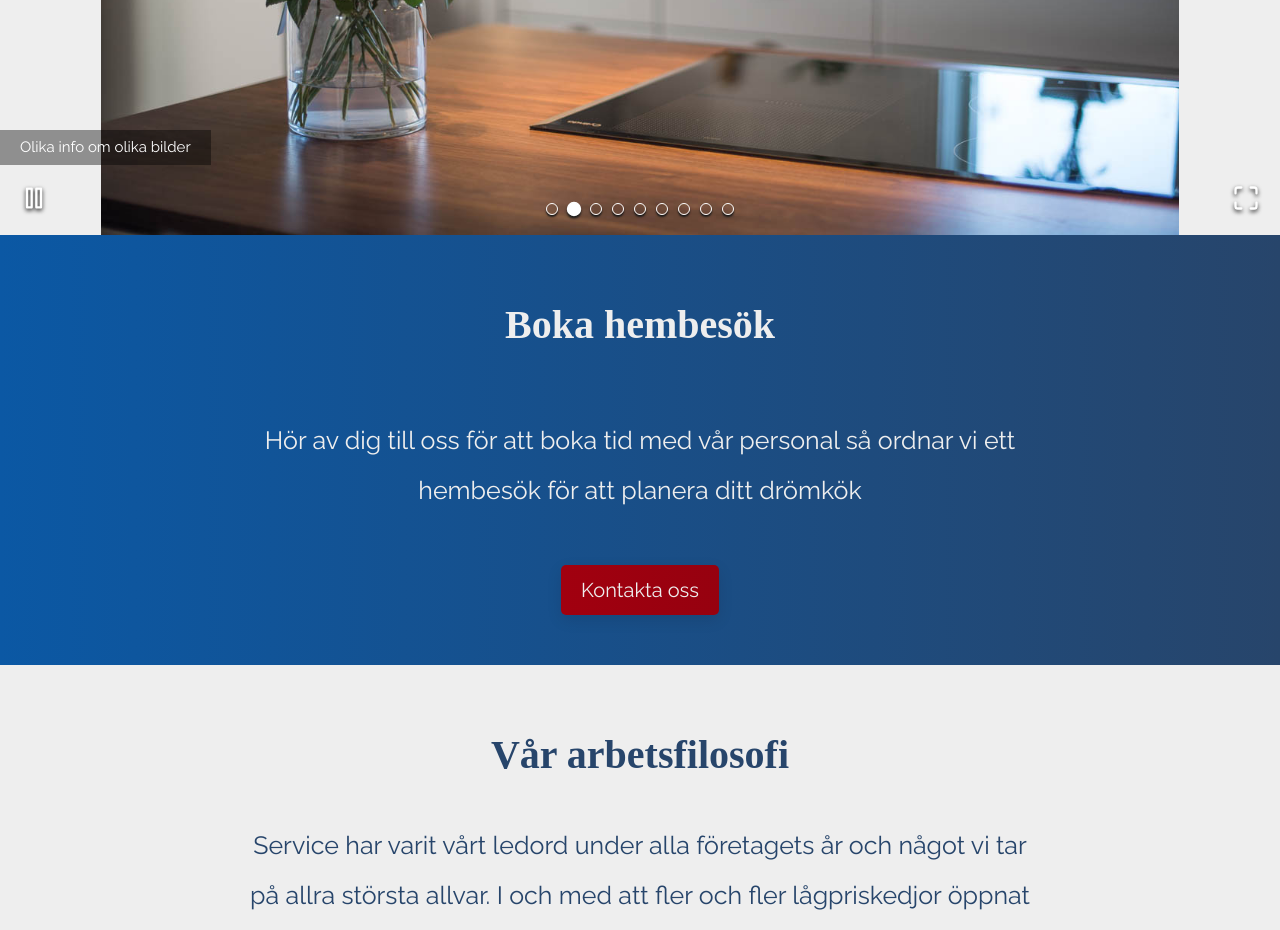
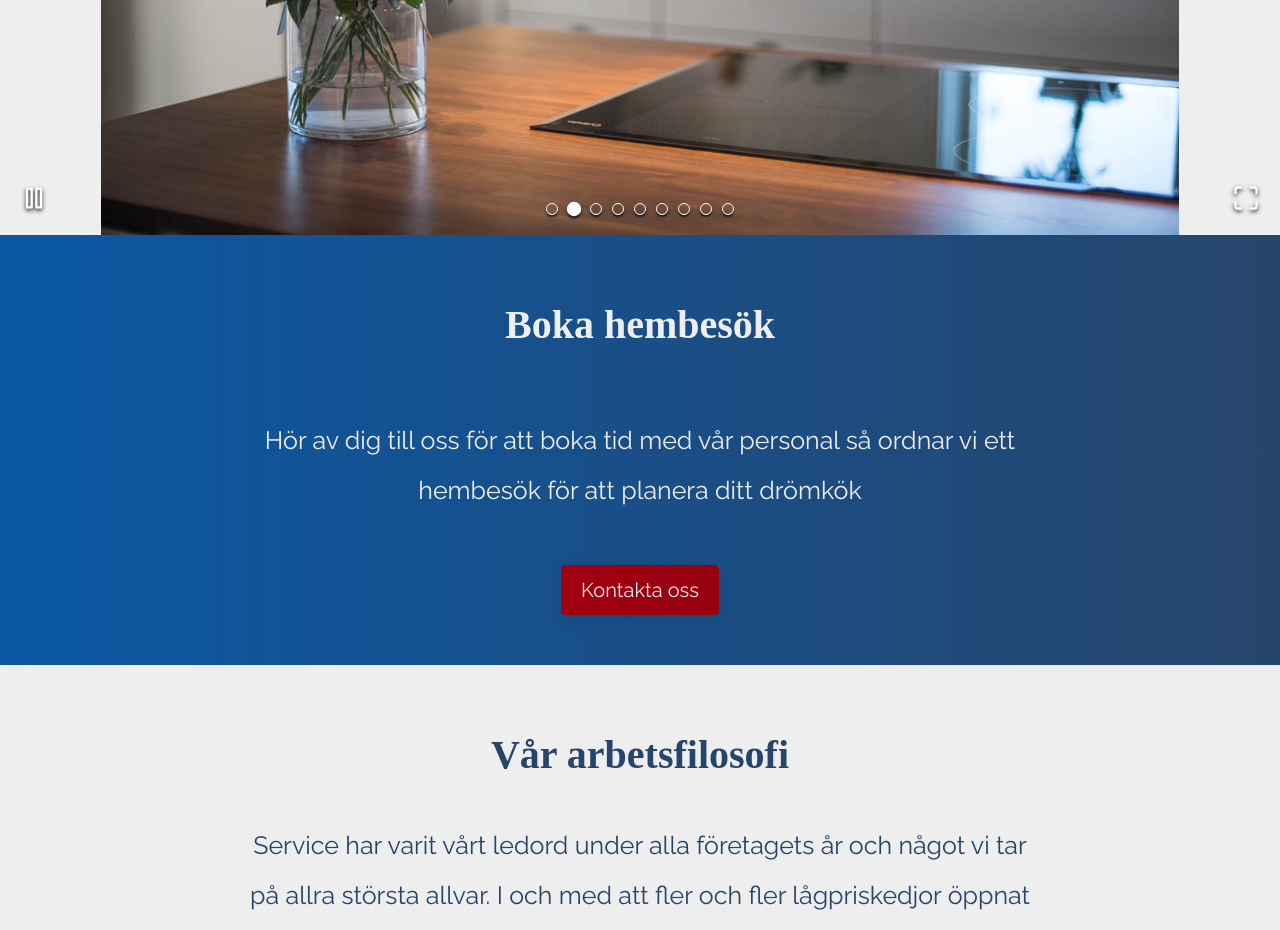
Before and after one commit to Maufive/matsake2.0, a Gatsby site: page / in a window 1280 px wide. Shown: the part 2340-3270 px from the top of the page. Built offline with nearby package versions, Linux system fonts and the light colour scheme; Gatsby itself is replaced by a stand-in of ours; a web font is replaced by a local one.

Commit message:
removed descriptions

```diff
--- a/src/components/HittaKok.js
+++ b/src/components/HittaKok.js
@@ -16,12 +16,9 @@ import Kok10 from "../images/kok10.jpg"
 const images = [
   {
     original: Kok1,
-    description:
-      "Här kan man skriva en liten text om köket, vilket märke eller annan info",
   },
   {
     original: Kok2,
-    description: "Olika info om olika bilder",
   },
   {
     original: Kok3,
```
